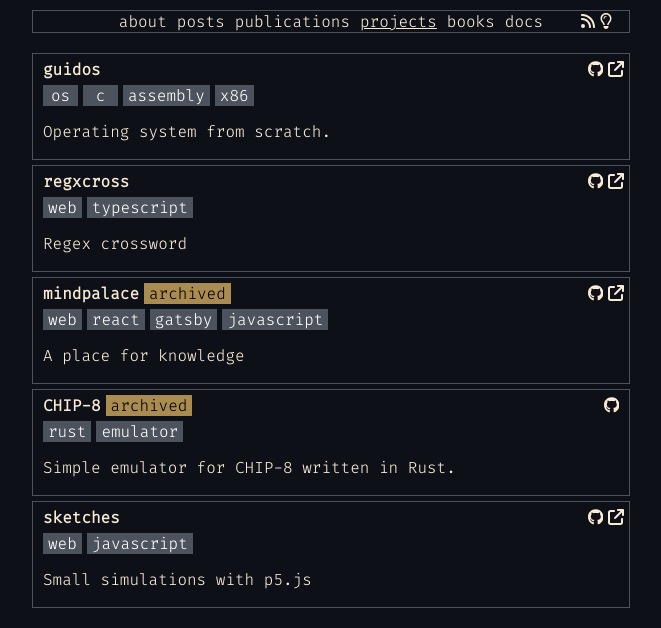
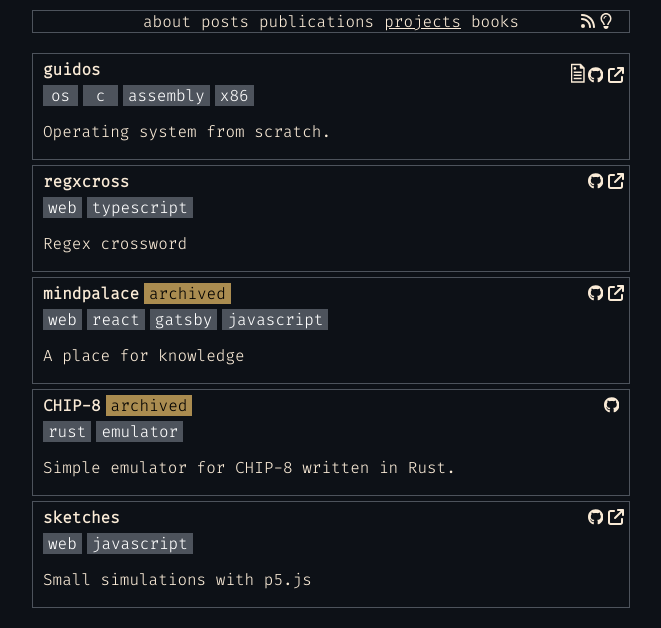
Before and after one commit to Zonotora/zonotora.github.io, a Next.js app: page /projects in a window 1280 px wide. Shown: the top 628 px of the page, without its empty margins (309-970 px from the left). Built offline with nearby package versions, Linux system fonts and the light colour scheme.

Commit message:
Remove docs page

```diff
--- a/components/header.tsx
+++ b/components/header.tsx
@@ -32,7 +32,7 @@ const dark = (
 
 const Header = ({ active }: Props) => {
   const { darkmode, setDarkmode } = useContext(UserContext);
-  const links = ["about", "posts", "publications", "projects", "books", "docs"];
+  const links = ["about", "posts", "publications", "projects", "books"];
 
   const capitalize = (name: string) =>
     name.charAt(0).toUpperCase() + name.slice(1);
--- a/components/project-preview.tsx
+++ b/components/project-preview.tsx
@@ -6,7 +6,8 @@ type Props = {
   description: string;
   tags: string[];
   link: string;
-  githubLink: string | undefined;
+  githubLink?: string;
+  documentationLink?: string;
   archived?: boolean;
 };
 
@@ -32,12 +33,24 @@ const github = (
   </svg>
 );
 
+const documentation = (
+  <svg
+    fill="#000000"
+    height="27px"
+    viewBox="1 -1 20 20"
+    xmlns="http://www.w3.org/2000/svg"
+  >
+    <path d="M11.16 16.153a.477.477 0 0 1-.476.475H1.316a.477.477 0 0 1-.475-.475V3.046a.477.477 0 0 1 .475-.475h6.95l2.893 2.893zm-1.11-9.924H8.059a.575.575 0 0 1-.574-.574V3.679H1.95v11.84h8.102zM3.907 4.92a1.03 1.03 0 1 0 1.029 1.03 1.03 1.03 0 0 0-1.03-1.03zm4.958 3.253h-5.87v1.108h5.87zm0 2.354h-5.87v1.109h5.87zm0 2.354h-5.87v1.109h5.87z" />
+  </svg>
+);
+
 const PostPreview = ({
   title,
   description,
   tags,
   link,
   githubLink,
+  documentationLink,
   archived,
 }: Props) => {
   const githubIcon = githubLink ? (
@@ -46,10 +59,16 @@ const PostPreview = ({
     <></>
   );
   const linkIcon = link ? <Link href={link}>{arrowlink}</Link> : <></>;
+  const documentationIcon = documentationLink ? (
+    <Link href={documentationLink}>{documentation}</Link>
+  ) : (
+    <></>
+  );
 
   return (
     <div className="project-preview">
-      <div style={{ position: "absolute", right: "0" }}>
+      <div className="project-preview-links">
+        {documentationIcon}
         {githubIcon}
         {linkIcon}
       </div>
--- a/data/projects.json
+++ b/data/projects.json
@@ -4,7 +4,8 @@
     "description": "Operating system from scratch.",
     "tags": ["os", "c", "assembly", "x86"],
     "link": "guidos/book/index.html",
-    "githubLink": "https://github.com/Zonotora/guidos"
+    "githubLink": "https://github.com/Zonotora/guidos",
+    "documentationLink": "https://zonotora.github.io/guidos/book/index.html"
   },
   {
     "title": "regxcross",
--- a/pages/projects.tsx
+++ b/pages/projects.tsx
@@ -14,6 +14,7 @@ export const Home = () => {
             tags={project.tags}
             link={project.link}
             githubLink={project.githubLink}
+            documentationLink={project.documentationLink}
             archived={project.archived}
           />
         ))}
--- a/styles/globals.css
+++ b/styles/globals.css
@@ -116,6 +116,14 @@ svg {
 .project-preview {
   position: relative;
   cursor: auto;
+}
+
+.project-preview-links {
+  position: absolute;
+  right: 0;
+  display: flex;
+  justify-content: center;
+  align-items: center;
 }
 
 .post-preview-info,
```
Also changed, not shown: pages/docs/index.tsx (deleted, +0 -42 lines).
